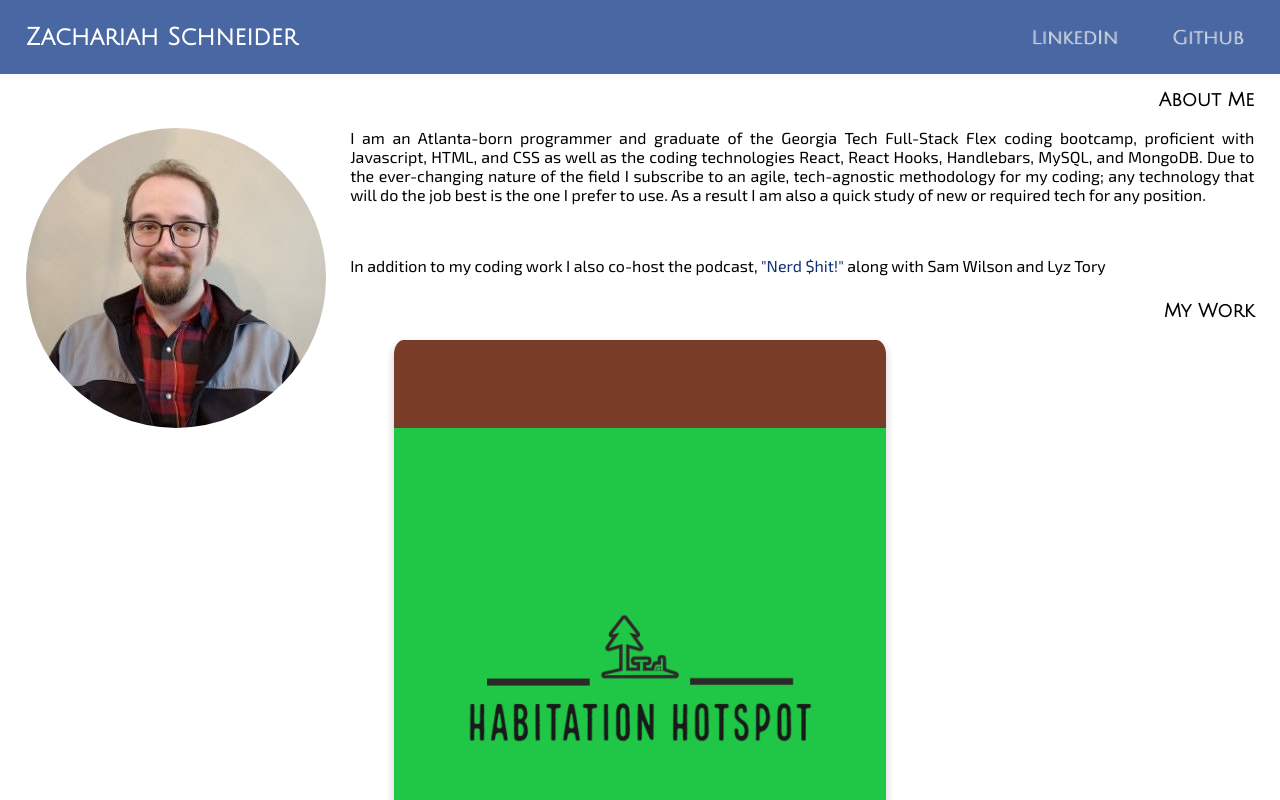
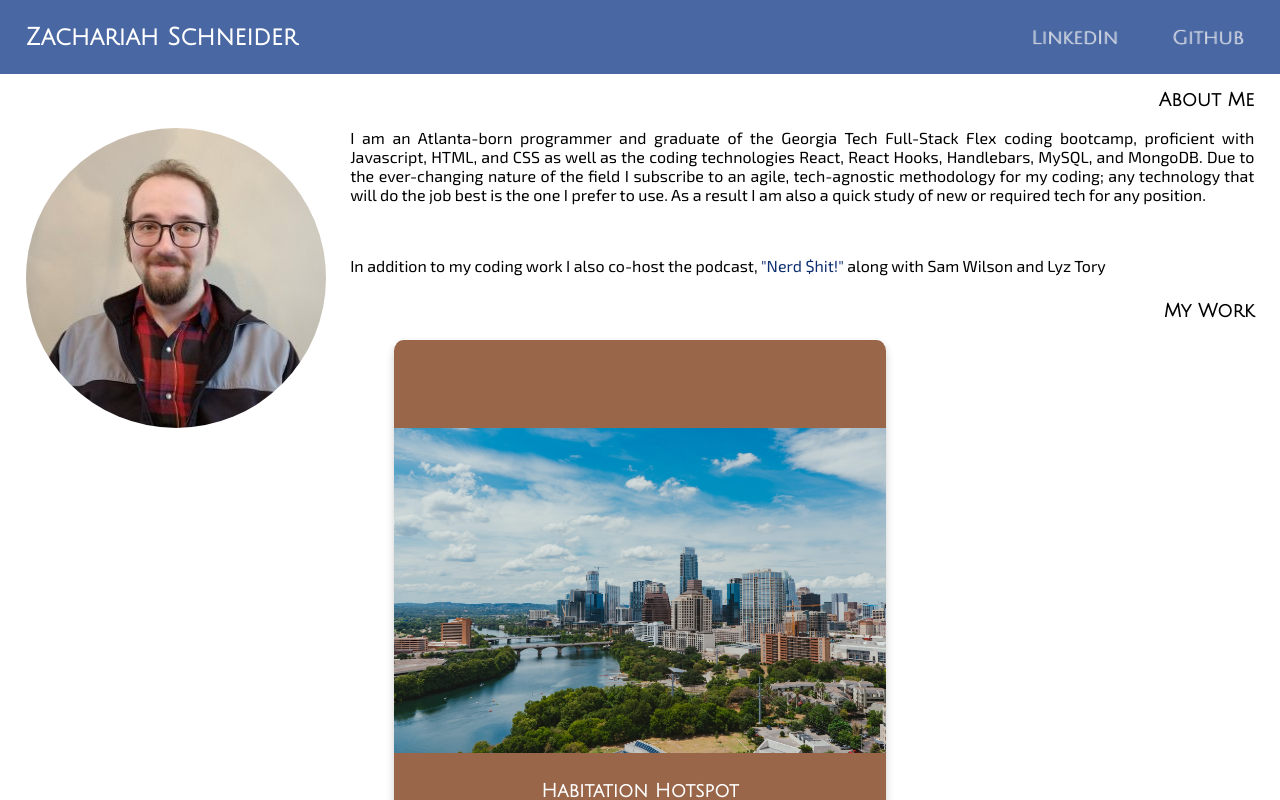
Before and after one commit to Zoocko42/react-Deployment, a React (Create React App) app: page / in a window 1280 px wide. Shown: the top 800 px of the page. Built offline with nearby package versions, Linux system fonts and the light colour scheme.

Commit message:
This update changes the background image of the Habitation Hotspot card.

```diff
--- a/src/App.css
+++ b/src/App.css
@@ -9,7 +9,7 @@
   position: relative;
   left: 30%;
   margin-bottom: 10%;
-  background-color: #793C26;
+  background-color: #996649;
   color: white;
   border-radius: 2%;
 
--- a/src/components/Mywork.js
+++ b/src/components/Mywork.js
@@ -1,5 +1,6 @@
 import React from 'react';
 import habHotLogo from './assets/Habitation Hotspot-1.jpg';
+import austinRiverscape from './assets/mj-tangonan-wKfTNWaDYgs-unsplash.jpg'
 
 export default function MyWork() {
     return(
@@ -8,7 +9,7 @@ export default function MyWork() {
 
             <div id='habHotspotCard' className='card'>
                 <a href='https://habitationhotspot.com/' target="_blank">
-                    <img src={habHotLogo}></img>
+                    <img src={austinRiverscape}></img>
                 </a>
                 <div className='container'>
                     <h3>Habitation Hotspot</h3>
```
Also changed, not shown: src/components/assets/mj-tangonan-wKfTNWaDYgs-unsplash.jpg (added), 1 other file (tests, documents, lock files or other folders).
